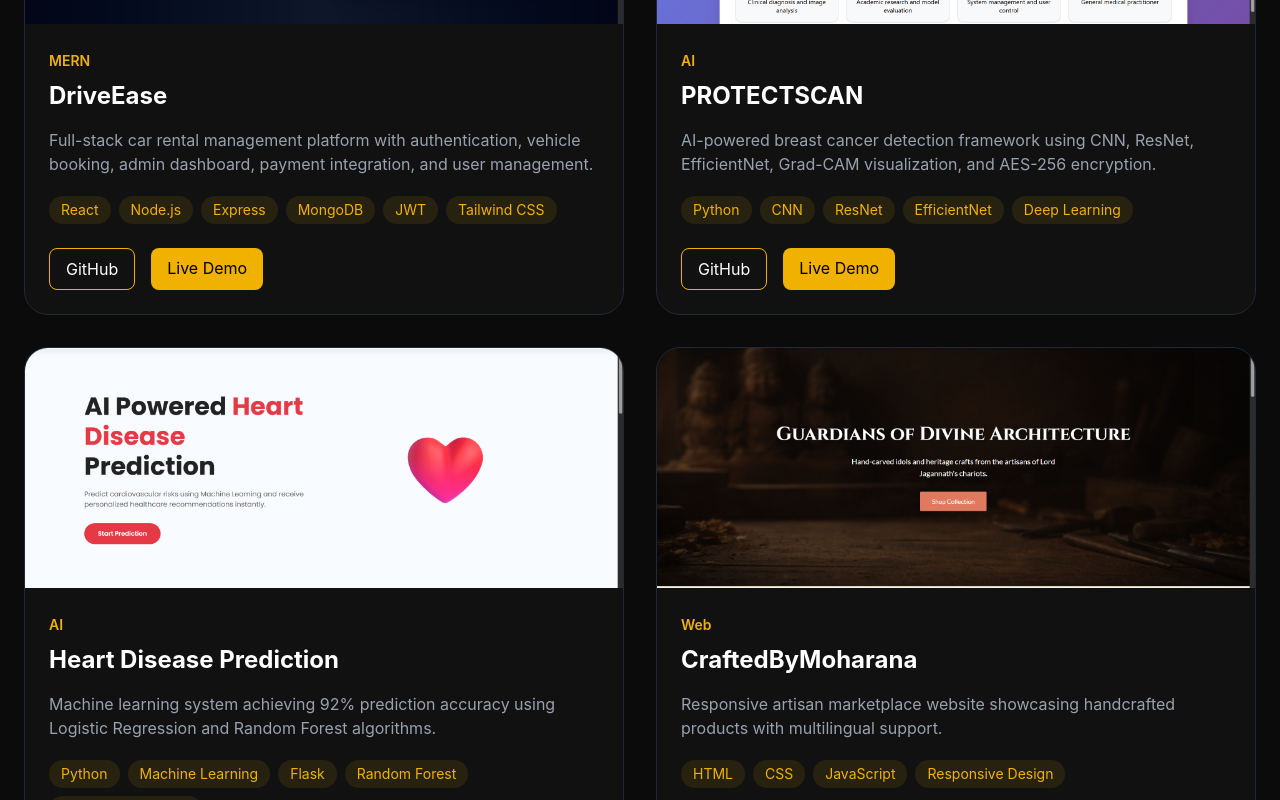
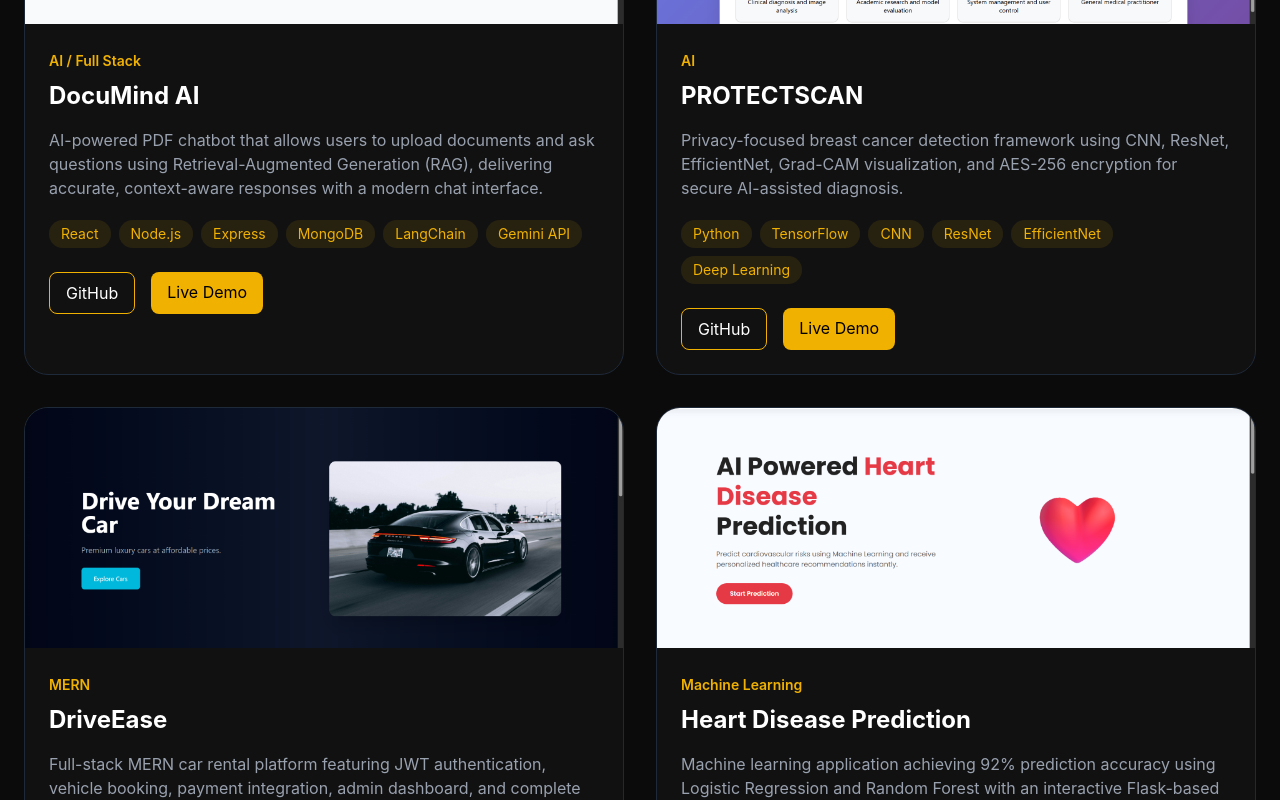
Before and after one commit to MoharanaSudhanshu/portfolio, a React (Vite) app: page / in a window 1280 px wide. Shown: the part 2140-2940 px from the top of the page. Built offline with nearby package versions, Linux system fonts and the light colour scheme.

Commit message:
Update projects section with PDF Chat AI

```diff
--- a/src/data/projects.js
+++ b/src/data/projects.js
@@ -1,18 +1,19 @@
+import pdfChat from "../assets/images/projects/DocuMind-AI.png";
+import protectscan from "../assets/images/projects/protectscan.png";
 import driveEase from "../assets/images/projects/driveease.png";
-import protectscan from "../assets/images/projects/protectscan.png";
 import heartDisease from "../assets/images/projects/heart-disease.png";
 import craftedByMoharana from "../assets/images/projects/craftedbymoharana.png";
 
 const projects = [
   {
-    title: "DriveEase",
-    category: "MERN",
-    image: driveEase,
+    title: "DocuMind AI",
+    category: "AI / Full Stack",
+    image: pdfChat,
     description:
-      "Full-stack car rental management platform with authentication, vehicle booking, admin dashboard, payment integration, and user management.",
-    tech: ["React", "Node.js", "Express", "MongoDB", "JWT", "Tailwind CSS"],
-    github: "https://github.com/MoharanaSudhanshu/driveease",
-    live: "https://driveease-one.vercel.app",
+      "AI-powered PDF chatbot that allows users to upload documents and ask questions using Retrieval-Augmented Generation (RAG), delivering accurate, context-aware responses with a modern chat interface.",
+    tech: ["React", "Node.js", "Express", "MongoDB", "LangChain", "Gemini API"],
+    github: "https://github.com/MoharanaSudhanshu/DocuMind-AI",
+    live: "https://docu-mind-ai-eight-gilt.vercel.app/",
   },
 
   {
@@ -20,18 +21,36 @@ const projects = [
     category: "AI",
     image: protectscan,
     description:
-      "AI-powered breast cancer detection framework using CNN, ResNet, EfficientNet, Grad-CAM visualization, and AES-256 encryption.",
-    tech: ["Python", "CNN", "ResNet", "EfficientNet", "Deep Learning"],
+      "Privacy-focused breast cancer detection framework using CNN, ResNet, EfficientNet, Grad-CAM visualization, and AES-256 encryption for secure AI-assisted diagnosis.",
+    tech: [
+      "Python",
+      "TensorFlow",
+      "CNN",
+      "ResNet",
+      "EfficientNet",
+      "Deep Learning",
+    ],
     github: "https://github.com/MoharanaSudhanshu/PROTECTSCAN",
     live: "https://moharanasudhanshu.github.io/PROTECTSCAN/",
   },
 
   {
+    title: "DriveEase",
+    category: "MERN",
+    image: driveEase,
+    description:
+      "Full-stack MERN car rental platform featuring JWT authentication, vehicle booking, payment integration, admin dashboard, and complete rental management.",
+    tech: ["React", "Node.js", "Express", "MongoDB", "JWT", "Tailwind CSS"],
+    github: "https://github.com/MoharanaSudhanshu/driveease",
+    live: "https://driveease-one.vercel.app",
+  },
+
+  {
     title: "Heart Disease Prediction",
-    category: "AI",
+    category: "Machine Learning",
     image: heartDisease,
     description:
-      "Machine learning system achieving 92% prediction accuracy using Logistic Regression and Random Forest algorithms.",
+      "Machine learning application achieving 92% prediction accuracy using Logistic Regression and Random Forest with an interactive Flask-based web interface.",
     tech: [
       "Python",
       "Machine Learning",
@@ -45,11 +64,11 @@ const projects = [
 
   {
     title: "CraftedByMoharana",
-    category: "Web",
+    category: "Frontend",
     image: craftedByMoharana,
     description:
-      "Responsive artisan marketplace website showcasing handcrafted products with multilingual support.",
-    tech: ["HTML", "CSS", "JavaScript", "Responsive Design"],
+      "Responsive website showcasing Odisha's Moharana artisan heritage with modern UI, smooth navigation, and mobile-first design.",
+    tech: ["React", "HTML", "CSS", "JavaScript", "Tailwind CSS"],
     github: "https://github.com/MoharanaSudhanshu/craftedbymoharana",
     live: "https://moharanasudhanshu.github.io/craftedbymoharana/",
   },
```
Also changed, not shown: src/assets/images/projects/DocuMind-AI.png (added).
